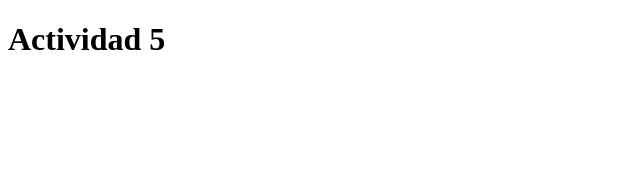
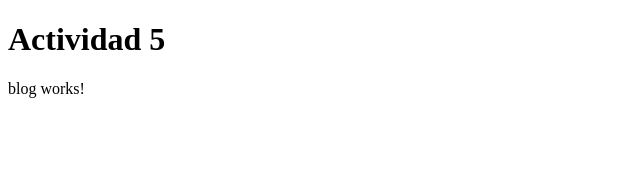
Before and after one commit to ernestoguisado/act5-blog, an Angular app: page / in a window 1280 px wide. Shown: the top 170 px of the page, without its empty margins (0-640 px from the left). Built offline with nearby package versions, Linux system fonts and the light colour scheme.

Commit message:
2. Creación del componente blog y cargarlo dentro de la aplicación principal.

```diff
--- a/src/app/app.component.html
+++ b/src/app/app.component.html
@@ -1 +1,2 @@
 <H1>Actividad 5</H1>
+<app-blog></app-blog>
--- a/src/app/app.module.ts
+++ b/src/app/app.module.ts
@@ -2,10 +2,12 @@ import { NgModule } from '@angular/core';
 import { BrowserModule } from '@angular/platform-browser';
 
 import { AppComponent } from './app.component';
+import { BlogComponent } from './components/blog/blog.component';
 
 @NgModule({
   declarations: [
-    AppComponent
+    AppComponent,
+    BlogComponent
   ],
   imports: [
     BrowserModule
--- /dev/null
+++ b/src/app/components/blog/blog.component.html
@@ -0,0 +1 @@
+<p>blog works!</p>
```
Also changed, not shown: src/app/components/blog/blog.component.ts (added, +10 -0 lines), src/app/components/blog/blog.component.css (added).
